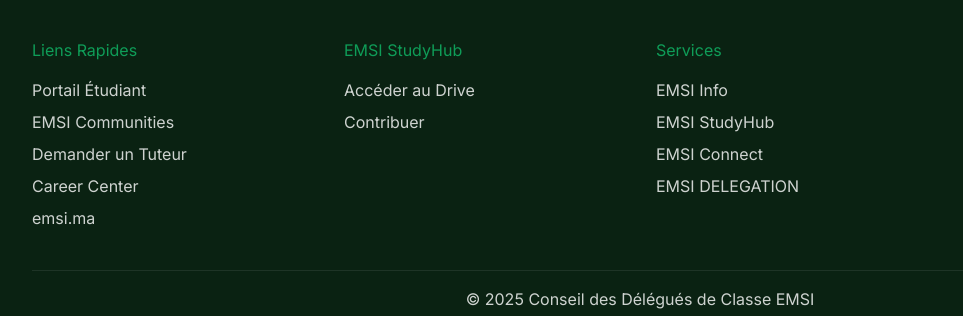
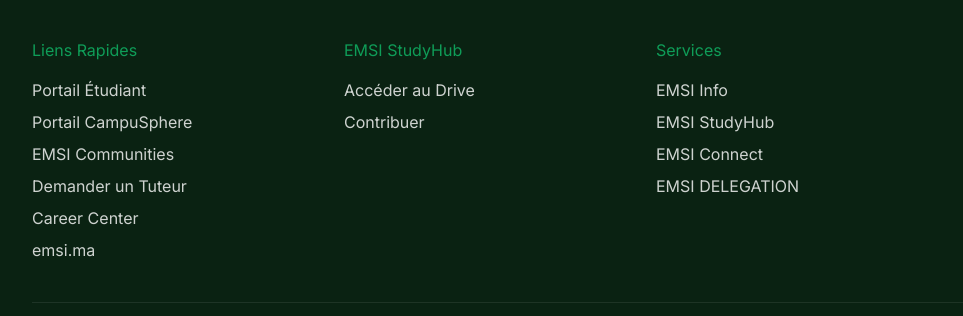
Before and after one commit to AYMANEFAKIHI/StudyHub, a plain HTML site: page index.html in a window 1280 px wide. Shown: the part 1506-1822 px from the top of the page, 0-963 px from the left. Drawn offline with nearby package versions, Linux system fonts and the light colour scheme.

Commit message:
Update connect site

```diff
--- a/index.html
+++ b/index.html
@@ -2394,10 +2394,12 @@
                     <h4>Liens Rapides</h4>
                     <ul>
                         <li><a href="https://portail.emsi.ac.ma/auth">Portail Étudiant</a></li>
+                        <li><a href="https://student.emsi.ma/">Portail CampuSphere</a></li>
                         <li><a href="http://linktr.ee/emsidelegation">EMSI Communities</a></li>
                         <li><a href="https://docs.google.com/forms/d/e/1FAIpQLScDYOPC-nWKhyRlsH7Rp6MLEiXbtS9OVIrik3i08L8Nz8G7Ww/viewform">Demander un Tuteur</a></li>
                         <li><a href="https://emsicommunity.com">Career Center</a></li>
                         <li><a href="https://www.emsi.ma">emsi.ma</a></li>
+
                     </ul>
                 </div>
 
```
